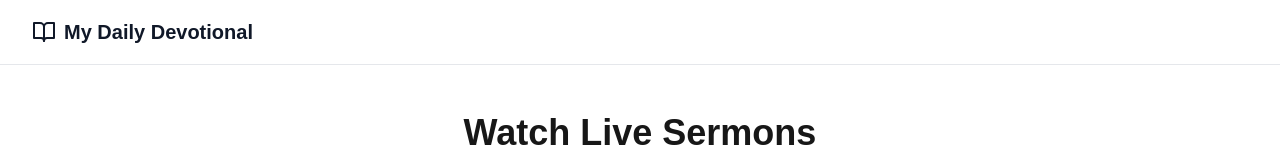
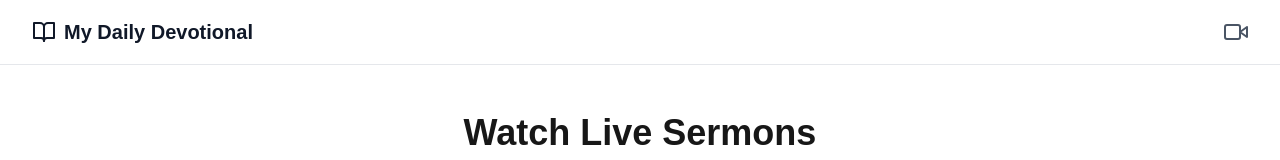
Before and after one commit to idongCodes/my-daily-devotional, a Next.js app: page /watch-sermons in a window 1280 px wide. Shown: the top 160 px of the page. Built offline with nearby package versions, Linux system fonts and the light colour scheme; no server answers.

Commit message:
Include Bug Fixes

```diff
--- a/src/components/TopBar.tsx
+++ b/src/components/TopBar.tsx
@@ -20,6 +20,26 @@ function BookIcon({ className }: { className?: string }) {
   );
 }
 
+function VideoIcon({ className }: { className?: string }) {
+  return (
+    <svg
+      xmlns="http://www.w3.org/2000/svg"
+      width="24"
+      height="24"
+      viewBox="0 0 24 24"
+      fill="none"
+      stroke="currentColor"
+      strokeWidth="2"
+      strokeLinecap="round"
+      strokeLinejoin="round"
+      className={className}
+    >
+      <path d="M23 7l-7 5 7 5V7z" />
+      <rect x="1" y="5" width="15" height="14" rx="2" ry="2" />
+    </svg>
+  );
+}
+
 export default function TopBar() {
   return (
     <header className="sticky top-0 z-50 w-full border-b border-gray-200 dark:border-gray-800 bg-white dark:bg-black">
@@ -31,6 +51,12 @@ export default function TopBar() {
               <span>My Daily Devotional</span>
             </Link>
           </div>
+          <div>
+            <Link href="/watch-sermons" className="text-gray-600 dark:text-gray-300 hover:text-blue-600 dark:hover:text-blue-400 transition-colors p-2 rounded-full hover:bg-gray-100 dark:hover:bg-gray-800">
+              <VideoIcon className="h-6 w-6" />
+              <span className="sr-only">Watch Sermons</span>
+            </Link>
+          </div>
         </div>
       </div>
     </header>
```
